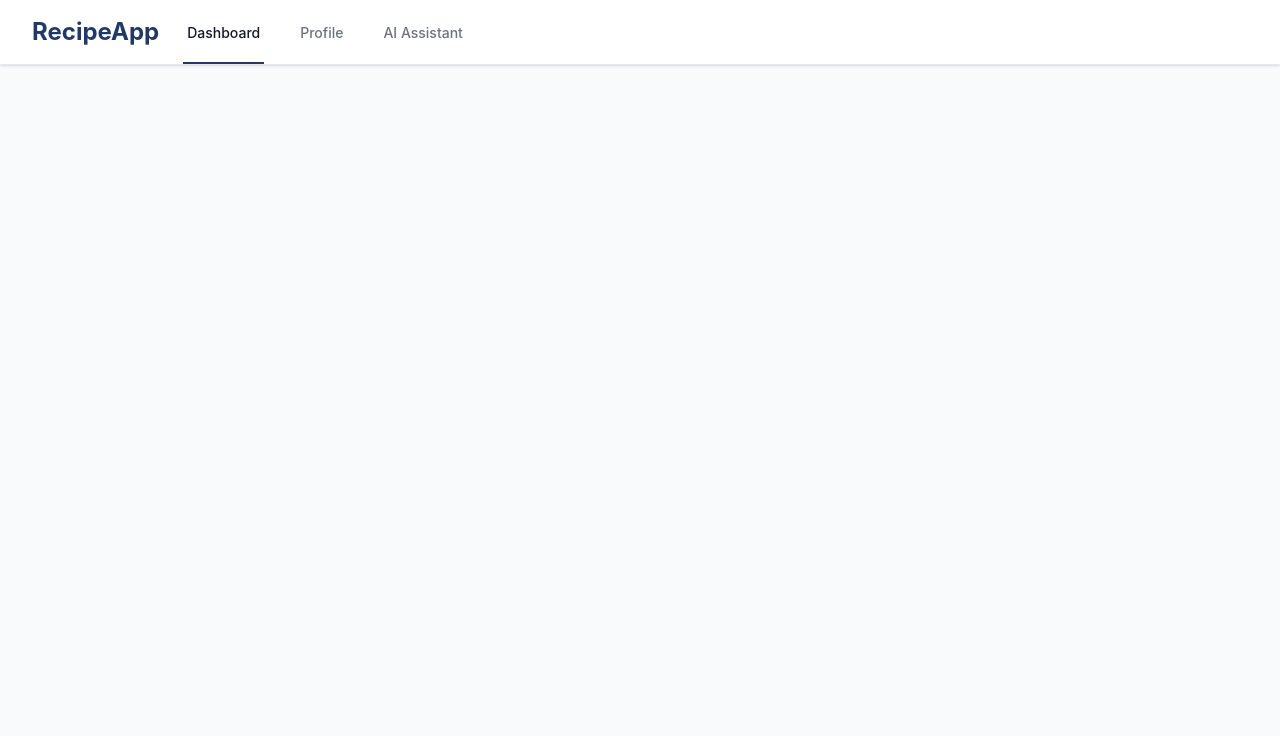
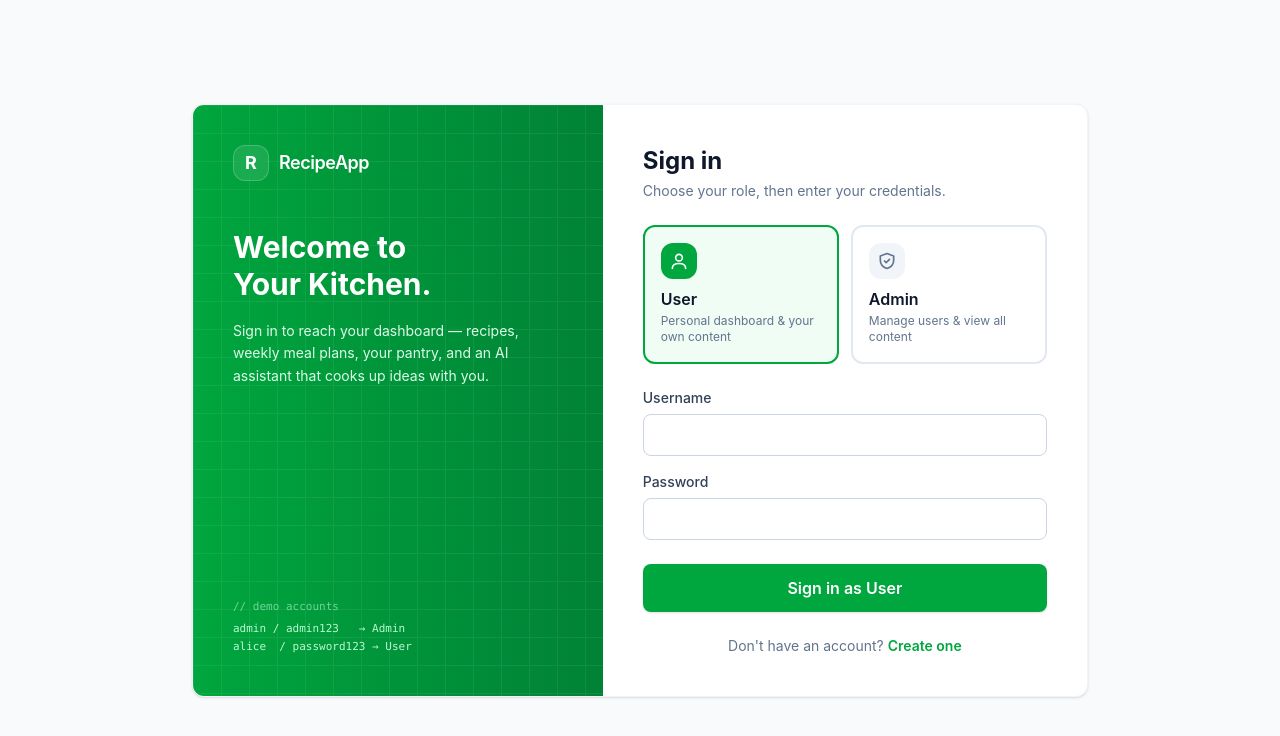
Before and after one commit to knshielim/RecipeApp_PE, a React (Vite) app in the folder client/: page /login in a window 1280 px wide. Shown: the top 736 px of the page. Built offline with nearby package versions, Linux system fonts and the light colour scheme.

Commit message:
Update App.jsx

```diff
--- a/client/src/App.jsx
+++ b/client/src/App.jsx
@@ -1,51 +1,133 @@
-import { BrowserRouter as Router, Routes, Route, Link } from 'react-router-dom';
-import Dashboard from './components/Dashboard';
-import Profile from './components/Profile';
-import AIAssistantChat from './components/AIAssistantChat';
-import './index.css';
+import { useState } from "react";
+import { BrowserRouter as Router, Routes, Route, NavLink, Navigate, useNavigate } from "react-router-dom";
+import LoginPage from "./components/LoginPage";
+import RegistrationPage from "./components/RegistrationPage";
+import Dashboard from "./components/Dashboard";
+import AdminPage from "./components/AdminPage";
+import Profile from "./components/Profile";
+import AIAssistantChat from "./components/AIAssistantChat";
+import "./index.css";
+
+function LoginWrapper({ onLoginSuccess }) {
+  const navigate = useNavigate();
+  return (
+    <LoginPage
+      onLoginSuccess={onLoginSuccess}
+      onGoToRegister={() => navigate("/register")}
+    />
+  );
+}
+
+function RegisterWrapper() {
+  const navigate = useNavigate();
+  return (
+    <RegistrationPage
+      onGoToLogin={() => navigate("/login")}
+    />
+  );
+}
 
 function App() {
+  const [auth, setAuth] = useState(null);
+
+  function handleLoginSuccess(token, username, role) {
+    setAuth({ token, username, role });
+  }
+
+  function handleLogout() {
+    setAuth(null);
+  }
+
+  if (!auth) {
+    return (
+      <Router>
+        <Routes>
+          <Route
+            path="/login"
+            element={<LoginWrapper onLoginSuccess={handleLoginSuccess} />}
+          />
+          <Route
+            path="/register"
+            element={<RegisterWrapper />}
+          />
+          <Route path="*" element={<Navigate to="/login" replace />} />
+        </Routes>
+      </Router>
+    );
+  }
+
+  if (auth.role === "Admin") {
+    return (
+      <AdminPage
+        token={auth.token}
+        username={auth.username}
+        onLogout={handleLogout}
+      />
+    );
+  }
+
   return (
     <Router>
-      <div className="min-h-screen bg-gray-50">
+      <div className="min-h-screen bg-slate-50">
         {/* Navigation */}
-        <nav className="bg-white shadow-sm border-b border-gray-200">
+        <nav className="bg-white shadow-sm border-b border-slate-200">
           <div className="max-w-7xl mx-auto px-4 sm:px-6 lg:px-8">
             <div className="flex justify-between h-16">
               <div className="flex">
                 <div className="flex-shrink-0 flex items-center">
-                  <h1 className="text-2xl font-bold text-[#203966]">RecipeApp</h1>
+                  <h1 className="text-2xl font-bold text-green-600">RecipeApp</h1>
                 </div>
                 <div className="hidden sm:ml-6 sm:flex sm:space-x-8">
-                  <Link
-                    to="/"
-                    className="border-[#203966] text-gray-900 inline-flex items-center px-1 pt-1 border-b-2 text-sm font-medium"
-                  >
-                    Dashboard
-                  </Link>
-                  <Link
-                    to="/profile"
-                    className="border-transparent text-gray-500 hover:border-gray-300 hover:text-gray-700 inline-flex items-center px-1 pt-1 border-b-2 text-sm font-medium"
-                  >
-                    Profile
-                  </Link>
-                  <Link
-                    to="/ai-assistant"
-                    className="border-transparent text-gray-500 hover:border-gray-300 hover:text-gray-700 inline-flex items-center px-1 pt-1 border-b-2 text-sm font-medium"
-                  >
-                    AI Assistant
-                  </Link>
+                  {[
+                    { to: "/", label: "Dashboard", end: true },
+                    { to: "/profile", label: "Profile" },
+                    { to: "/ai-assistant", label: "AI Assistant" },
+                  ].map((item) => (
+                    <NavLink
+                      key={item.to}
+                      to={item.to}
+                      end={item.end}
+                      className={({ isActive }) =>
+                        `inline-flex items-center px-1 pt-1 border-b-2 text-sm font-medium ${
+                          isActive
+                            ? "border-green-600 text-slate-900"
+                            : "border-transparent text-slate-500 hover:border-slate-300 hover:text-slate-700"
+                        }`
+                      }
+                    >
+                      {item.label}
+                    </NavLink>
+                  ))}
                 </div>
+              </div>
+
+              <div className="flex items-center">
+                <button
+                  onClick={handleLogout}
+                  className="ml-4 px-3 py-2 border border-transparent text-sm font-medium rounded-md text-white bg-red-600 hover:bg-red-700 focus:outline-none"
+                >
+                  Logout
+                </button>
               </div>
             </div>
           </div>
         </nav>
 
-        {/* Routes */}
         <Routes>
-          <Route path="/" element={<Dashboard />} />
-          <Route path="/profile" element={<Profile />} />
-          <Route path="/ai-assistant" element={<AIAssistantChat />} />
+          <Route
+            path="/"
+            element={
+              <Dashboard
+                token={auth.token}
+                username={auth.username}
+                role={auth.role}
+                onLogout={handleLogout}
+              />
+            }
+          />
+          <Route path="/profile" element={<Profile token={auth.token} username={auth.username} />} />
+          <Route path="/ai-assistant" element={<AIAssistantChat token={auth.token} />} />
+          <Route path="*" element={<Navigate to="/" replace />} />
         </Routes>
       </div>
     </Router>
```
